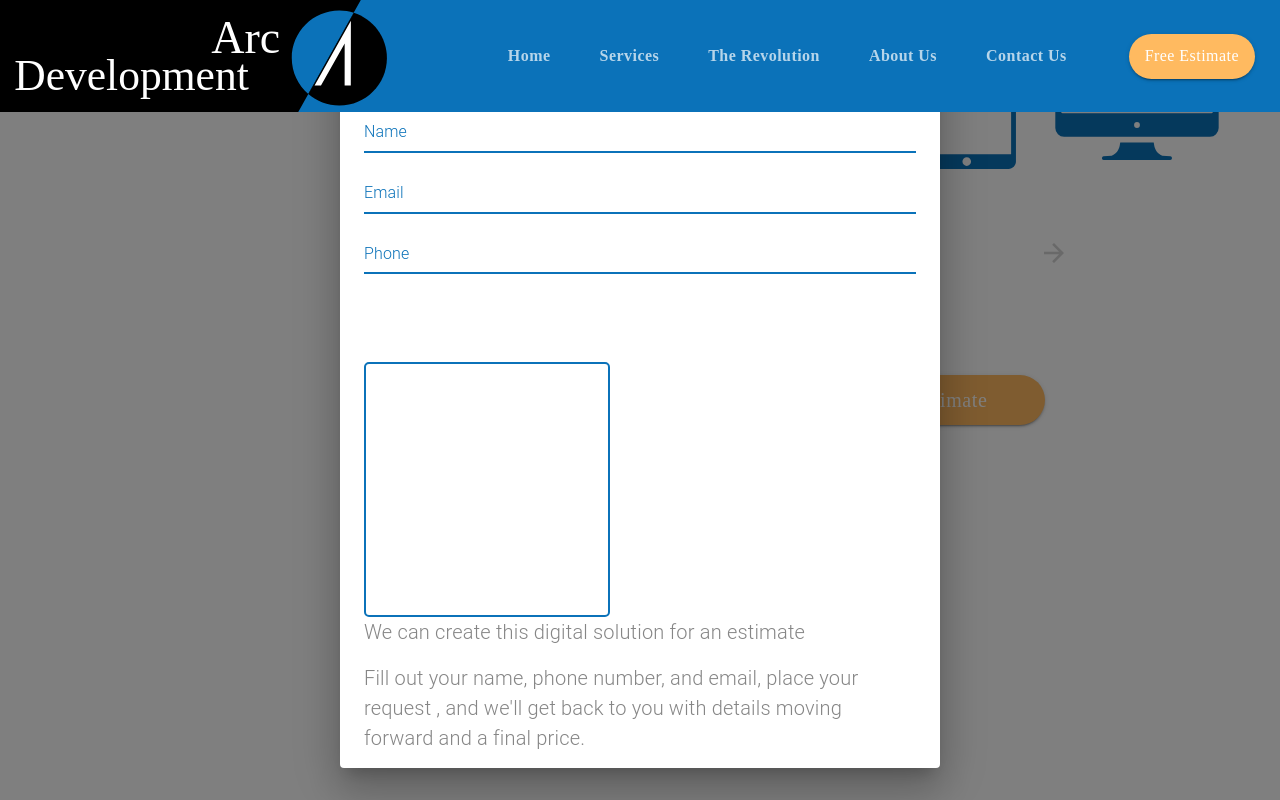
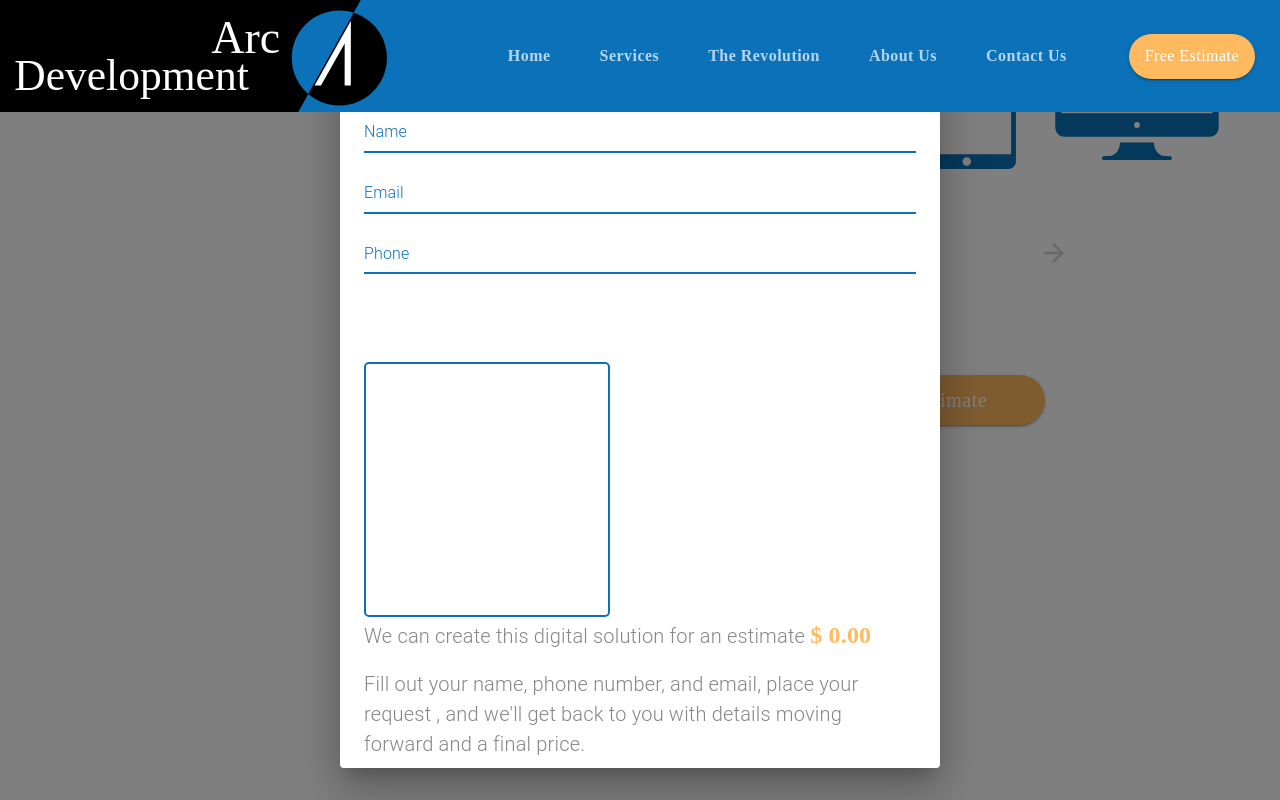
Before and after one commit to BauTancredi/arc-development, a React (Create React App) app: page /estimate in a window 1280 px wide. Both pictures are taken after a click on the button "Get Estimate". Shown: the part 431-1231 px from the top of the page. Built offline with nearby package versions, Linux system fonts and the light colour scheme; the HTML template or start-up script is replaced by a standard one.

Commit message:
Calculating the estimate cost

```diff
--- a/src/components/Estimate.js
+++ b/src/components/Estimate.js
@@ -58,6 +58,12 @@
     border: `2px solid ${theme.palette.common.blue}`,
     marginTop: "5em",
     borderRadius: 5,
+  },
+  specialText: {
+    fontFamily: "Raleway",
+    fontWeight: 700,
+    fontSize: "1.5rem",
+    color: theme.palette.common.orange,
   },
 }));
 
@@ -328,6 +334,7 @@
   const [phone, setPhone] = useState("");
   const [phoneHelper, setPhoneHelper] = useState("");
   const [message, setMessage] = useState("");
+  const [total, setTotal] = useState(0);
 
   const defaultOptions = {
     loop: true,
@@ -460,6 +467,31 @@
     }
   };
 
+  const getTotal = () => {
+    let cost = 0;
+
+    const selections = questions
+      .map((question) => question.options.filter((option) => option.selected))
+      .filter((question) => question.length > 0);
+
+    selections.map((options) => options.map((option) => (cost += option.cost)));
+
+    if (questions.length > 2) {
+      const userCost = questions
+        .filter(
+          (question) => question.title === "How many users do you expect?"
+        )
+        .map((question) =>
+          question.options.filter((option) => option.selected)
+        )[0][0].cost;
+
+      cost -= userCost;
+      cost *= userCost;
+    }
+
+    setTotal(cost);
+  };
+
   return (
     <Grid container>
       <Grid item container direction="column" lg>
@@ -587,7 +619,10 @@
           <Button
             variant="contained"
             className={classes.estimateButton}
-            onClick={() => setDialogOpen(true)}
+            onClick={() => {
+              setDialogOpen(true);
+              getTotal();
+            }}
           >
             Get Estimate
           </Button>
@@ -650,7 +685,10 @@
             </Grid>
             <Grid item>
               <Typography variante="body1" paragraph>
-                We can create this digital solution for an estimate
+                We can create this digital solution for an estimate{" "}
+                <span className={classes.specialText}>
+                  $ {total.toFixed(2)}
+                </span>
               </Typography>
               <Typography variante="body1" paragraph>
                 Fill out your name, phone number, and email, place your request
```
